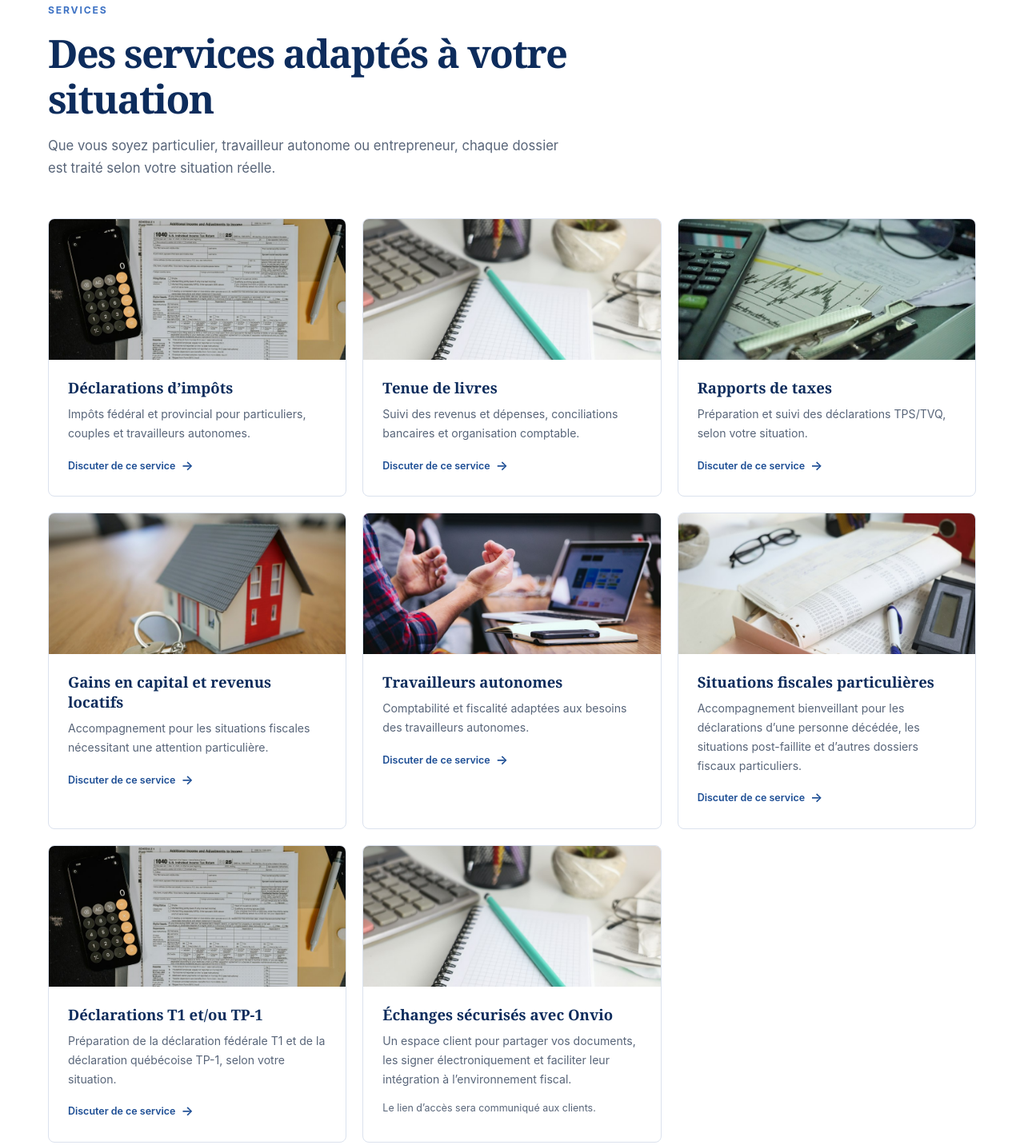
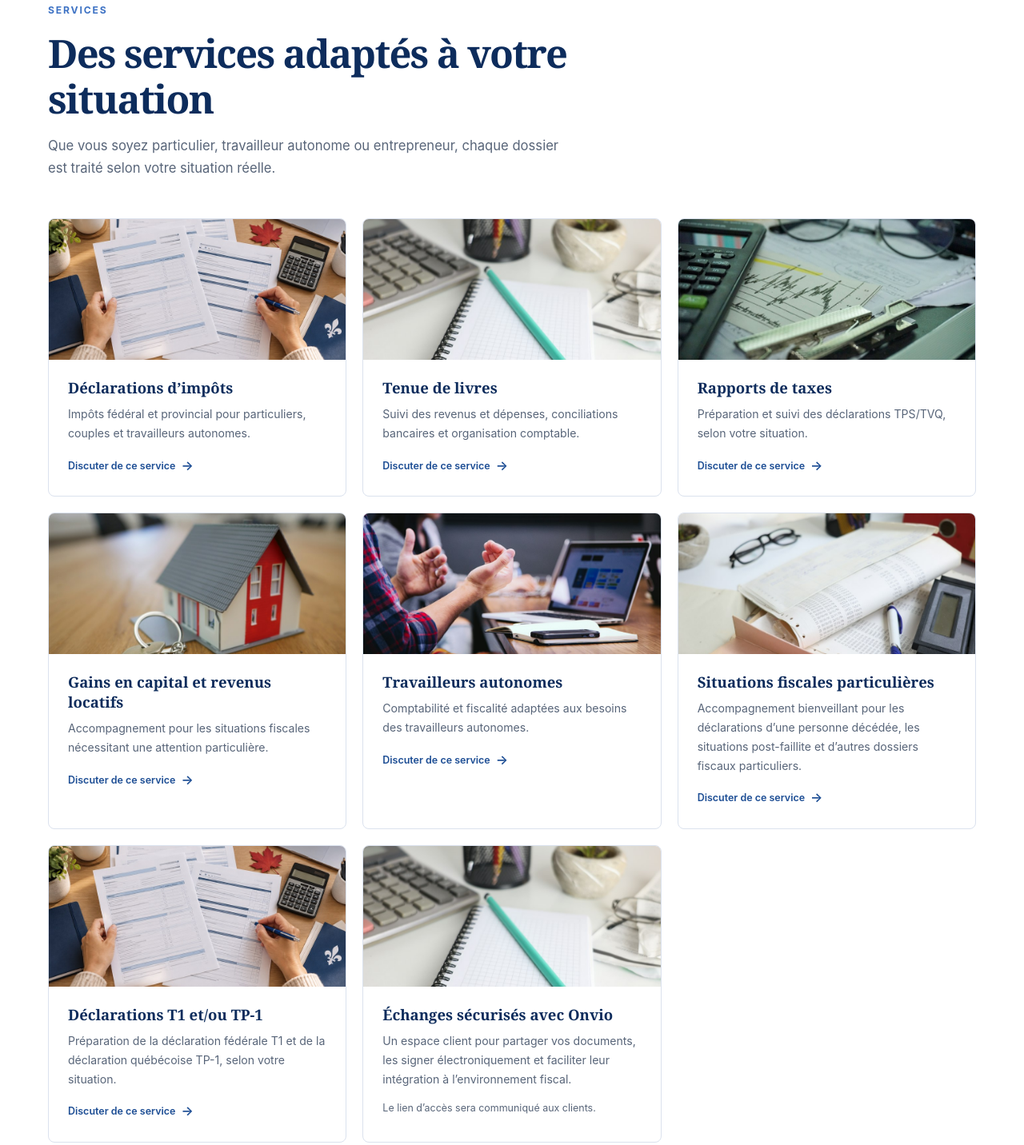
Before and after one commit to Konzopro7/Patricia-Lanctot, a plain HTML site: page index.html in a window 1280 px wide. Shown: the part 884-2316 px from the top of the page at 80% size. Drawn offline with Linux system fonts and the light colour scheme.

Commit message:
Replace US tax form image with Canadian tax visual

```diff
--- a/index.html
+++ b/index.html
@@ -61,13 +61,13 @@
     </section>
     <section class="section" id="services" aria-labelledby="services-title"><div class="container"><div class="section-heading" data-reveal><p class="eyebrow">Services</p><h2 id="services-title">Des services adaptés à votre situation</h2><p>Que vous soyez particulier, travailleur autonome ou entrepreneur, chaque dossier est traité selon votre situation réelle.</p></div>
       <div class="services-grid">
-        <article class="service-card" data-reveal><img class="service-image" src="assets/services/declarations-impots.jpg" alt="Documents fiscaux et calculatrice sur un bureau" width="900" height="560" loading="lazy"><div class="service-copy"><h3>Déclarations d’impôts</h3><p>Impôts fédéral et provincial pour particuliers, couples et travailleurs autonomes.</p><a class="service-action" href="#contact" data-service="Déclaration d’impôts">Discuter de ce service <span aria-hidden="true">→</span></a></div></article>
+        <article class="service-card" data-reveal><img class="service-image" src="assets/services/declarations-canada.jpg" alt="Documents fiscaux canadiens avec une feuille d&#39;&eacute;rable et une fleur-de-lys du Qu&eacute;bec" width="900" height="560" loading="lazy"><div class="service-copy"><h3>Déclarations d’impôts</h3><p>Impôts fédéral et provincial pour particuliers, couples et travailleurs autonomes.</p><a class="service-action" href="#contact" data-service="Déclaration d’impôts">Discuter de ce service <span aria-hidden="true">→</span></a></div></article>
         <article class="service-card" data-reveal><img class="service-image" src="assets/services/tenue-livres.jpg" alt="Ordinateur et carnet pour le suivi comptable" width="900" height="560" loading="lazy"><div class="service-copy"><h3>Tenue de livres</h3><p>Suivi des revenus et dépenses, conciliations bancaires et organisation comptable.</p><a class="service-action" href="#contact" data-service="Tenue de livres">Discuter de ce service <span aria-hidden="true">→</span></a></div></article>
         <article class="service-card" data-reveal><img class="service-image" src="assets/services/rapports-taxes.jpg" alt="Calculatrice et documents de suivi fiscal sur un bureau" width="900" height="560" loading="lazy"><div class="service-copy"><h3>Rapports de taxes</h3><p>Préparation et suivi des déclarations TPS/TVQ, selon votre situation.</p><a class="service-action" href="#contact" data-service="Rapports de taxes">Discuter de ce service <span aria-hidden="true">→</span></a></div></article>
         <article class="service-card" data-reveal><img class="service-image" src="assets/services/revenus-locatifs.jpg" alt="Maison miniature et cles pour illustrer les revenus locatifs" width="900" height="560" loading="lazy"><div class="service-copy"><h3>Gains en capital et revenus locatifs</h3><p>Accompagnement pour les situations fiscales nécessitant une attention particulière.</p><a class="service-action" href="#contact" data-service="Revenus locatifs / gains en capital">Discuter de ce service <span aria-hidden="true">→</span></a></div></article>
         <article class="service-card" data-reveal><img class="service-image" src="assets/services/travailleurs-autonomes.jpg" alt="Professionnels reunis autour d un ordinateur" width="900" height="560" loading="lazy"><div class="service-copy"><h3>Travailleurs autonomes</h3><p>Comptabilité et fiscalité adaptées aux besoins des travailleurs autonomes.</p><a class="service-action" href="#contact" data-service="Travailleur autonome">Discuter de ce service <span aria-hidden="true">→</span></a></div></article>
         <article class="service-card" data-reveal><img class="service-image" src="assets/services/situations-particulieres.jpg" alt="Documents de travail pour un dossier fiscal particulier" width="900" height="560" loading="lazy"><div class="service-copy"><h3>Situations fiscales particulières</h3><p>Accompagnement bienveillant pour les déclarations d’une personne décédée, les situations post-faillite et d’autres dossiers fiscaux particuliers.</p><a class="service-action" href="#contact" data-service="Situation fiscale particulière">Discuter de ce service <span aria-hidden="true">→</span></a></div></article>
-        <article class="service-card" data-reveal><img class="service-image" src="assets/services/declarations-impots.jpg" alt="Documents fiscaux pour la préparation des déclarations T1 et TP-1" width="900" height="560" loading="lazy"><div class="service-copy"><h3>Déclarations T1 et/ou TP-1</h3><p>Préparation de la déclaration fédérale T1 et de la déclaration québécoise TP-1, selon votre situation.</p><a class="service-action" href="#contact" data-service="Déclarations T1 et/ou TP-1">Discuter de ce service <span aria-hidden="true">→</span></a></div></article>
+        <article class="service-card" data-reveal><img class="service-image" src="assets/services/declarations-canada.jpg" alt="Documents pour les d&eacute;clarations canadiennes T1 et qu&eacute;b&eacute;coises TP-1" width="900" height="560" loading="lazy"><div class="service-copy"><h3>Déclarations T1 et/ou TP-1</h3><p>Préparation de la déclaration fédérale T1 et de la déclaration québécoise TP-1, selon votre situation.</p><a class="service-action" href="#contact" data-service="Déclarations T1 et/ou TP-1">Discuter de ce service <span aria-hidden="true">→</span></a></div></article>
         <article class="service-card onvio-card" data-reveal><img class="service-image" src="assets/services/tenue-livres.jpg" alt="Documents comptables partagés de façon organisée" width="900" height="560" loading="lazy"><div class="service-copy"><h3>Échanges sécurisés avec Onvio</h3><p>Un espace client pour partager vos documents, les signer électroniquement et faciliter leur intégration à l’environnement fiscal.</p><a class="service-action onvio-link" id="onvio-link" href="#" target="_blank" rel="noopener noreferrer" hidden>Accéder à Onvio <span aria-hidden="true">↗</span></a><span class="onvio-pending" id="onvio-pending">Le lien d’accès sera communiqué aux clients.</span></div></article>
       </div>
     </div></section>
```
Also changed, not shown: assets/services/declarations-canada.jpg (added).
